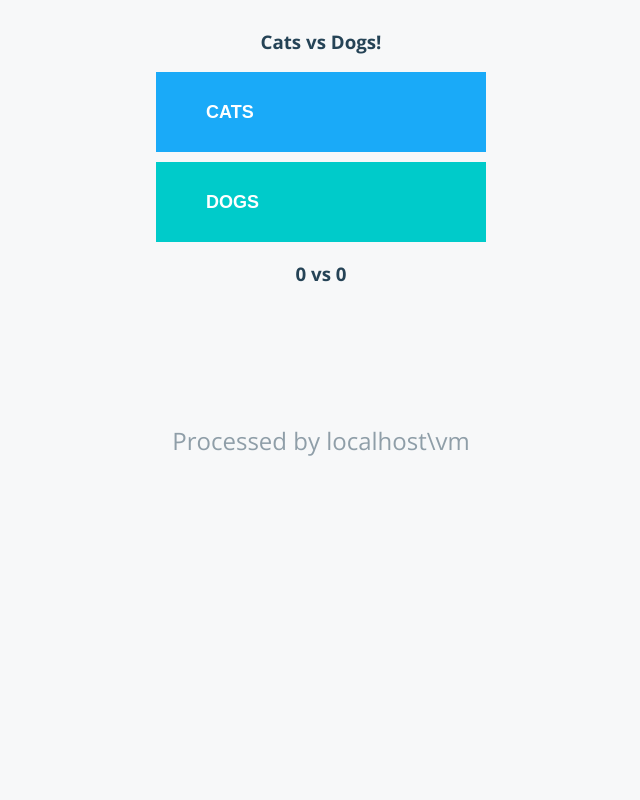
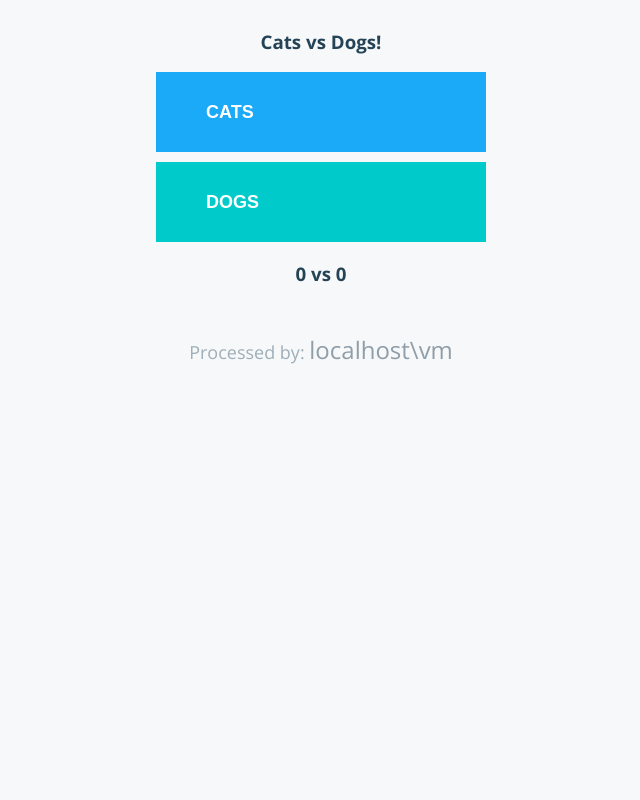
Before and after one commit to okteto/vote, a Flask app: page / in a window 1280 px wide. Shown: the whole page, without its empty margins (319-959 px from the left). Run offline with Flask 2, Linux system fonts and the light colour scheme; some libraries are stand-ins or nearby versions.

Commit message:
Quick hostname restyle

```diff
--- a/static/stylesheets/style.css
+++ b/static/stylesheets/style.css
@@ -42,22 +42,23 @@ button.b{
 }
 
 #hostname{
-  position: absolute;
-  top: 50%;
-  right: 0;
-  left: 0;
+  text-align: center;
+  color: #9eaeb8;
+  font-size: 18px;
+  margin: 0 24px;
+}
+
+#hostname .hostname-content{
   color: #8f9ea8;
   font-size: 24px;
 }
 
 #content-container{
   z-index: 2;
-  position: relative;
   margin: 0 auto;
   display: table;
   padding: 10px;
   max-width: 940px;
-  height: 100%;
 }
 #content-container-center{
   display: table-cell;
--- a/templates/index.html
+++ b/templates/index.html
@@ -19,10 +19,10 @@
           <button id="b" type="submit" name="vote" class="b" value="b">{{option_b}}</button>
         </form>
         <h3>{{votes_a}} vs {{votes_b}}</h3>
-        <div id="hostname">
-            <p>Processed by {{namespace}}\{{hostname}}</p>
-        </div>
       </div>
+    </div>
+    <div id="hostname">
+      <p>Processed by: <span class="hostname-content">{{namespace}}\{{hostname}}</span></p>
     </div>
     <script src="http://code.jquery.com/jquery-latest.min.js" type="text/javascript"></script>
     <script src="//cdnjs.cloudflare.com/ajax/libs/jquery-cookie/1.4.1/jquery.cookie.js"></script>
```
